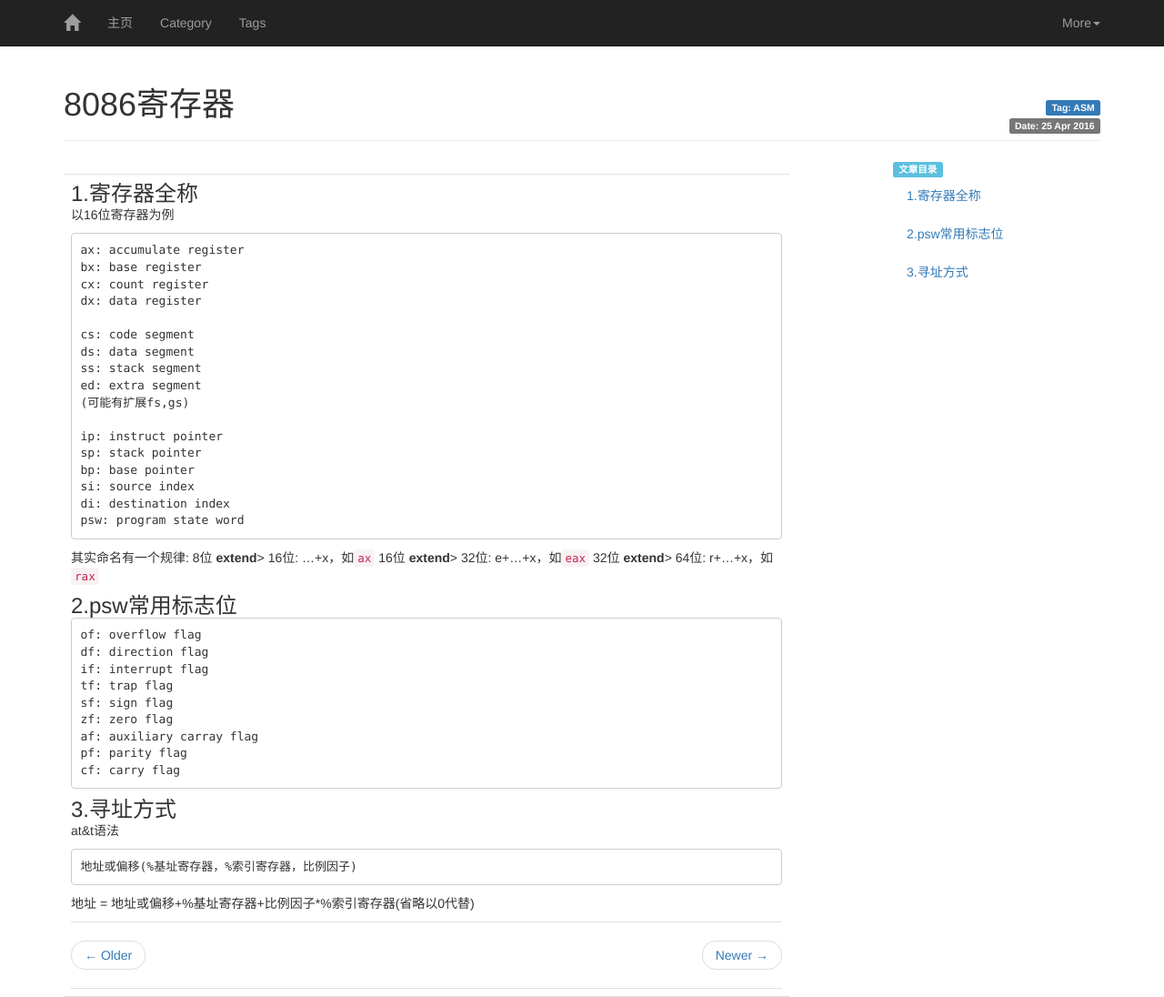
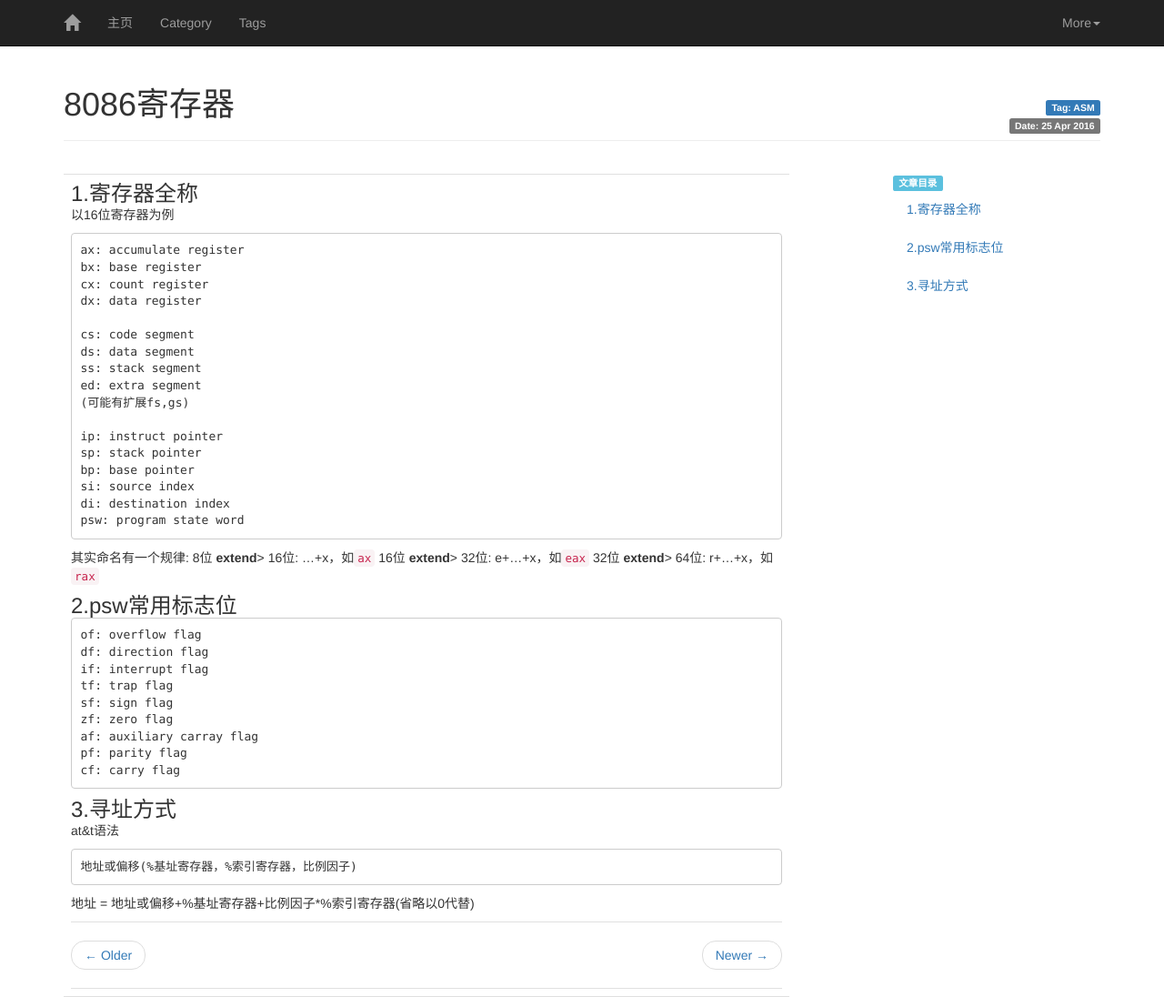
Before and after one commit to mapan1984/mapan1984.github.io, a Jekyll site: the page built from _posts/base/2016-04-25-8086寄存器.md, in a window 1280 px wide and 1096 px high. Shown: the whole window at 91% size. Built offline with Jekyll 4.4.1, drawn with Linux system fonts in a browser that asks for light colours; comment, search, counter and statistics services are not loaded.

Commit message:
Use js to adjust the position of toc in post-page

```diff
--- a/_layouts/post.html
+++ b/_layouts/post.html
@@ -28,7 +28,7 @@ title: {{ page.title }}
   <div class="post-tip">
     <div id="toc">
     </div>
-    <button type="button" class="btn btn-default" aria-label="Left Align" id="back-to-top">
+    <button type="button" class="btn btn-info btn-sm" aria-label="Left Align" id="back-to-top">
       <span clas="glyphicon glyphicon-hand-up" aria-hidden="true"> 回到顶部</span>
     </button>
   </div>
--- a/javascripts/post.js
+++ b/javascripts/post.js
@@ -110,22 +110,34 @@ $(document).ready(function() {
 })();
 /*
  * 生成回到顶部
+ * 调整侧栏位置
  * 页面加载完触发
  */
 window.onload = function(){
-    var obtn = document.getElementById('back-to-top');
+  var obtn = document.getElementById('back-to-top'); // 回到顶部按钮
+  var toc = document.getElementById('toc'); // 侧栏目录
+
   //获取页面可视区的高度
   clientHeight = document.documentElement.clientHeight;
+
   var timer = null;
   var isTop = true;
 
   window.onscroll = function(){
     var osTop = document.documentElement.scrollTop || document.body.scrollTop;
+
+    if(osTop < 190){ // 调整侧栏位置
+      toc.style.top='190px';
+    }else{
+      toc.style.top='80px';
+    }
+
     if (osTop >= clientHeight){
       obtn.style.display="block";//显示按钮
     }else {
       obtn.style.display="none";//隐藏按钮
     }
+
     if (!isTop){
       clearInterval(timer);
     }
--- a/stylesheets/my.css
+++ b/stylesheets/my.css
@@ -67,7 +67,7 @@ div.post-tip {
 }
 #toc {
     position: fixed;
-    top: 175px;
+    top: 190;
 }
 .anchor {
     padding-top: 50px;
@@ -87,7 +87,7 @@ div.post-tip {
 }
 #back-to-top {
     position: fixed;
-    bottom:20px;
+    bottom:30px;
     display:none;
 }
 /*allposts*/
@@ -96,7 +96,7 @@ div.post-tip {
     margin: 0px 20px;
     position: absolute;
     right: 20px;
-    top: 60px;
+    top: 60;
 }
 #all-posts-tip a{
     margin: 3px;
```
Lines whose indentation alone changed are shown as unchanged.
